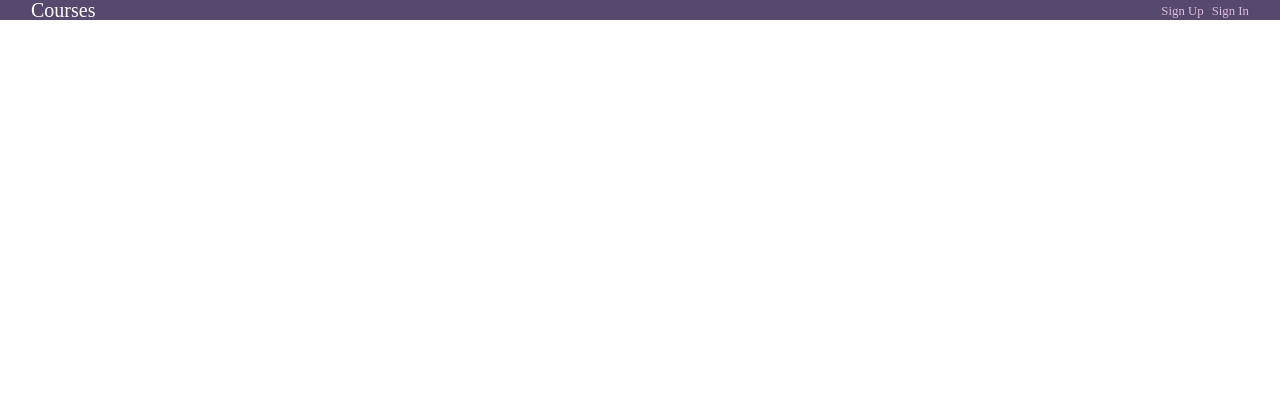
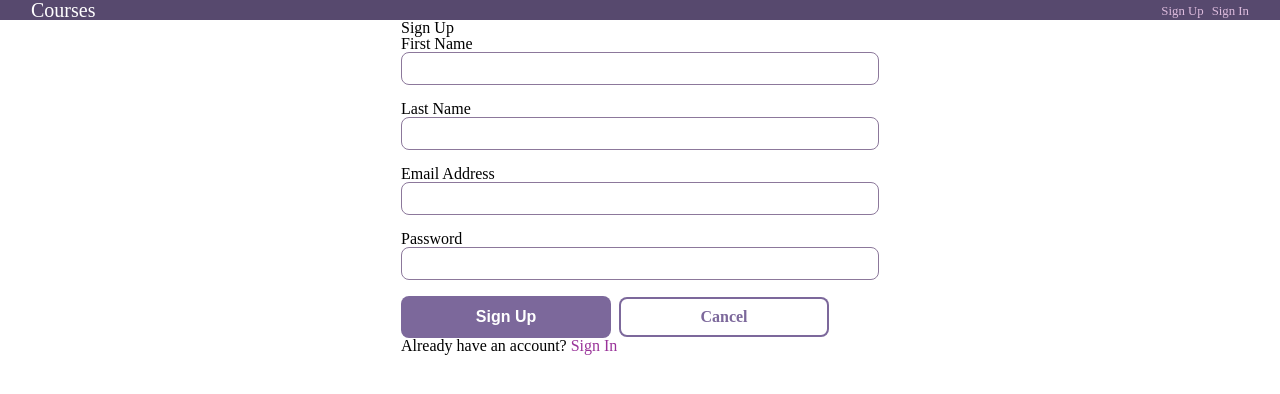
Before and after one commit to blossom16/full_stack_app_with_react_and_a_rest_api-v1, a React (Create React App) app in the folder client/: page /signup in a window 1280 px wide. Shown: the top 394 px of the page. Built offline with nearby package versions, Linux system fonts and the light colour scheme.

Commit message:
worked on last 4 components

```diff
--- a/client/src/ApiProvider.js
+++ b/client/src/ApiProvider.js
@@ -16,6 +16,7 @@ export default class Data {
 
     if (requiresAuth) {
       const encodedCredentials = btoa(`${credentials.emailAddress}:${credentials.password}`);
+      console.log(`${credentials.emailAddress}:${credentials.password}`);
       options.headers['Authorization'] = `Basic ${encodedCredentials}`;
     }
 
--- a/client/src/App.js
+++ b/client/src/App.js
@@ -40,10 +40,10 @@ function App() {
           <Route exact path="/" component={Courses} />
           <PrivateRoute exact path="/courses/create" component={CreateCourse} />
           <Route exact path="/courses/:id" component={CourseDetail} />
-          {/* <PrivateRoute exact path="/courses/:id/update" component={UpdateCourse} />
+          <PrivateRoute exact path="/courses/:id/update" component={UpdateCourse} />
           <Route path="/signin" component={UserSignIn} />
           <Route path="/signout" component={UserSignOut} />
-  <Route path="/signup" component={UserSignUp} /> */}
+          <Route path="/signup" component={UserSignUp} />
         </Switch>
       </div>
     </Router>
--- a/client/src/Context.js
+++ b/client/src/Context.js
@@ -36,6 +36,7 @@ export class Provider extends Component {
     const user = await this.data.getUser(emailAddress, password);
     if (user !== null) {
       this.setState(() => {
+        user.password = password;
         return {
           authenticatedUser: user,
         };
--- a/client/src/components/CourseDetail.js
+++ b/client/src/components/CourseDetail.js
@@ -34,7 +34,7 @@ const CourseDetail = () => {
           console.log('Course deleted');
         }
       })
-      .then(() => history('/'))
+      .then(() => history.push('/'))
       .catch(err => console.log(err))
   }
 
--- a/client/src/components/CreateCourse.js
+++ b/client/src/components/CreateCourse.js
@@ -1,6 +1,7 @@
 import React, { useContext, useState } from 'react';
 import { Context } from '../Context';
 import { useHistory, Link } from 'react-router-dom';
+import ValidationError from "./ValidationError";
 
 
 const CreateCourse = () => {
@@ -21,15 +22,15 @@ const CreateCourse = () => {
     const { name, value } = e.target;
     setCourse(course => ({ ...course, [name]: value }));
   }
-
+  // Makes API call to create the course
   const onSubmit = (e) => {
     e.preventDefault();
     context.data.createCourse(course, authUser)
       .then(errors => {
         if (errors.length) {
-          setErrors(errors)
+          setErrors(errors);
         } else {
-          history('/');
+          history.push('/');
         }
       })
       .catch(err => console.log(err))
@@ -38,16 +39,7 @@ const CreateCourse = () => {
   return (
     <div className='wrap'>
       <h2>Create Course</h2>
-      {errors.length ? (
-        <>
-          <div className="validation--errors">
-            <h3>Validation errors</h3>
-            <ul>
-              {errors.map((error, index) => <li key={index}>{error}</li>)}
-            </ul>
-          </div>
-        </>
-      ) : (<></>)}
+      <ValidationError errors={errors} title="Please fix course" />
       <form onSubmit={onSubmit}>
         <div className='main--flex'>
           <div>
--- a/client/src/components/UpdateCourse.js
+++ b/client/src/components/UpdateCourse.js
@@ -0,0 +1,98 @@
+import React, { useContext, useState, useEffect } from 'react';
+import { Context } from '../Context';
+import { useHistory, Link, useParams } from 'react-router-dom';
+import ValidationError from "./ValidationError";
+
+
+const UpdateCourse = () => {
+  const context = useContext(Context);
+  const history = useHistory();
+  const { id } = useParams();
+  const authUser = context.authenticatedUser;
+  const [errors, setErrors] = useState([]);
+  const [course, setCourse] = useState({});
+
+  // Fetch API for existing course
+  useEffect(() => {
+    context.data.getCourse(id)
+      .then((course) => {
+        if (course) {
+          setCourse(course)
+        } else {
+          console.log("Error");
+        }
+      })
+  }, []);
+
+
+  // Event handler for onchange event, updates fields for the course
+  const onChange = (e) => {
+    const { name, value } = e.target;
+    setCourse(course => ({ ...course, [name]: value }));
+  }
+
+  // Makes API call to update the course
+  const onSubmit = (e) => {
+    e.preventDefault();
+    context.data.updateCourse(course, authUser)
+      .then(errors => {
+        if (errors.length) {
+          setErrors(errors);
+        } else {
+          history.push('/');
+        }
+      })
+      .catch(err => console.log(err))
+  }
+
+  return (
+    <div className='wrap'>
+      <h2>Update Course</h2>
+      <ValidationError errors={errors} title="Please fix course" />
+      <form onSubmit={onSubmit}>
+        <div className='main--flex'>
+          <div>
+            <label htmlFor='title'>Course Title</label>
+            <input
+              id="title"
+              name="title"
+              type="text"
+              value={course.title}
+              onChange={onChange}
+            />
+            <p>By {authUser.firstName} {authUser.lastName}</p>
+
+            <label htmlFor='description'>Course Description</label>
+            <textarea
+              id="description"
+              name="description"
+              value={course.description}
+              onChange={onChange}
+            />
+          </div>
+          <div>
+            <label htmlFor='estimatedTime'>Estimated Time</label>
+            <input
+              id="estimatedTime"
+              name="estimatedTime"
+              type="text"
+              value={course.estimatedTime}
+              onChange={onChange}
+            />
+            <label htmlFor='materialsNeeded'>Materials Needed</label>
+            <textarea
+              id="materialsNeeded"
+              name="materialsNeeded"
+              value={course.materialsNeeded}
+              onChange={onChange}
+            />
+          </div>
+        </div>
+        <button className='button' type='submit'>Update Course</button>
+        <Link className='button button-secondary' to='/'>Cancel</Link>
+      </form>
+    </div>
+  )
+}
+
+export default UpdateCourse;
--- a/client/src/components/UserSignIn.js
+++ b/client/src/components/UserSignIn.js
@@ -0,0 +1,78 @@
+
+import React, { useState, useContext } from "react";
+import { Context } from '../Context';
+import { Link, useLocation, useHistory } from "react-router-dom";
+import ValidationError from "./ValidationError";
+
+// Sign-in page
+function UserSignIn() {
+  const location = useLocation();
+  const context = useContext(Context);
+  const history = useHistory();
+  const [errors, setErrors] = useState([]);
+  const [user, setUser] = useState({ emailAddress: '', password: '' });
+
+  // Update local copy of user data
+  const onChange = (e) => {
+    const name = e.target.name;
+    const value = e.target.value;
+    setUser(user => ({ ...user, [name]: value }))
+  }
+
+  /// Makes API call to authenticate
+  const onSubmit = (e) => {
+    e.preventDefault();
+    const { emailAddress, password } = user;
+    context.actions.signIn(emailAddress, password).then(() => {
+      if (emailAddress === '' || password === '') {
+        setErrors(['Incorrect password or email']);
+      } else {
+        if (location.state?.from) {
+          history.push(location.state.from);
+        } else {
+          history.push('/');
+        }
+      }
+    })
+      .catch(err => {
+        console.log(err);
+        history.push('/error');
+      })
+  }
+
+
+  return (
+    <div className="form--centered">
+      <h2>Sign In</h2>
+      <ValidationError errors={errors} title="" />
+      <form
+        onSubmit={onSubmit} >
+        <label htmlFor="emailAddress">Email Address</label>
+        <input
+          id="emailAddress"
+          name="emailAddress"
+          type="email"
+          value={user.emailAddress}
+          onChange={onChange} />
+
+        <label htmlFor="password">Password</label>
+        <input
+          id='password'
+          name='password'
+          type='password'
+          value={user.password}
+          onChange={onChange} />
+        <div>
+          <button type="submit" className="button"> Sign In </button>
+        </div>
+
+      </form>
+
+      <p>
+        Don't have a user account? <Link to="/signup">Sign Up</Link>
+      </p>
+    </div>
+  )
+}
+
+export default UserSignIn;
--- a/client/src/components/UserSignOut.js
+++ b/client/src/components/UserSignOut.js
@@ -0,0 +1,15 @@
+import React, { useEffect, useContext } from "react";
+import { Redirect } from "react-router-dom";
+import { Context } from "../Context";
+
+//
+function UserSignOut() {
+    const context = useContext(Context);
+    useEffect(() => context.actions.signOut());
+
+    return (
+        <Redirect to="/" />
+    );
+}
+
+export default UserSignOut;
--- a/client/src/components/UserSignUp.js
+++ b/client/src/components/UserSignUp.js
@@ -0,0 +1,95 @@
+import React, { useContext, useState } from 'react';
+import { Context } from '../Context';
+import { useHistory, Link } from 'react-router-dom';
+import ValidationError from "./ValidationError";
+
+// Properties for new user model
+function UserSignUp() {
+  const { data, signIn } = useContext(Context);
+  const [user, setUser] = useState({
+    firstName: "",
+    lastName: "",
+    emailAddress: "",
+    password: "",
+  });
+
+  const [errors, setErrors] = useState([]);
+  const history = useHistory();
+
+  // Update local copy of user data
+  const onChange = (e) => {
+    const { name, value } = e.target;
+    setUser(user => ({ ...user, [name]: value }));
+  }
+
+  // Makes API call to create user
+  const onSubmit = (e) => {
+    e.preventDefault()
+    data.createUser(user)
+      .then(errors => {
+        if (errors.length) {
+          setErrors(errors);
+        } else {
+          signIn(user.emailAddress, user.password)
+            .then(() => history.push('/'));
+        }
+      })
+      .catch(err => {
+        console.log(err);
+        history.push('/error');
+      })
+  }
+
+  return (
+    <div className="form--centered">
+      <h2>Sign Up</h2>
+      <ValidationError errors={errors} title="Please fix user info" />
+      <form onSubmit={onSubmit} >
+        <label htmlFor="firstName">First Name</label>
+        <input
+          id="firstName"
+          name="firstName"
+          type="text"
+          value={user.firstName}
+          onChange={onChange} />
+
+        <label htmlFor="lastName">Last Name</label>
+        <input
+          id="lastName"
+          name="lastName"
+          type="text"
+          value={user.lastName}
+          onChange={onChange} />
+
+        <label htmlFor="emailAddress">Email Address</label>
+        <input
+          id="emailAddress"
+          name="emailAddress"
+          type="email"
+          value={user.emailAddress}
+          onChange={onChange} />
+
+        <label htmlFor="password">Password</label>
+        <input
+          id="password"
+          name="password"
+          type="password"
+          value={user.password}
+          onChange={onChange} />
+
+        <div>
+          <button type="submit" className="button">
+            Sign Up
+          </button>
+          <Link className='button button-secondary' to='/'>Cancel</Link>
+        </div>
+
+      </form>
+      <p>
+        Already have an account? <Link to="/signin">Sign In</Link>
+      </p>
+    </div>
+  )
+}
+
+export default UserSignUp;
--- /dev/null
+++ b/client/src/components/ValidationError.js
@@ -0,0 +1,17 @@
+import React from "react";
+
+function ValidationError({ errors, title }) {
+  if (errors.length) {
+    return (
+      <div className="validation--errors">
+        <h3>{title}</h3>
+        <ul>
+          {errors.map((error, index) => <li key={index}>{error}</li>)}
+        </ul>
+      </div>
+    );
+  }
+  return null;
+}
+
+export default ValidationError;
```
Also changed, not shown: 2 other files (tests, documents, lock files or other folders).
